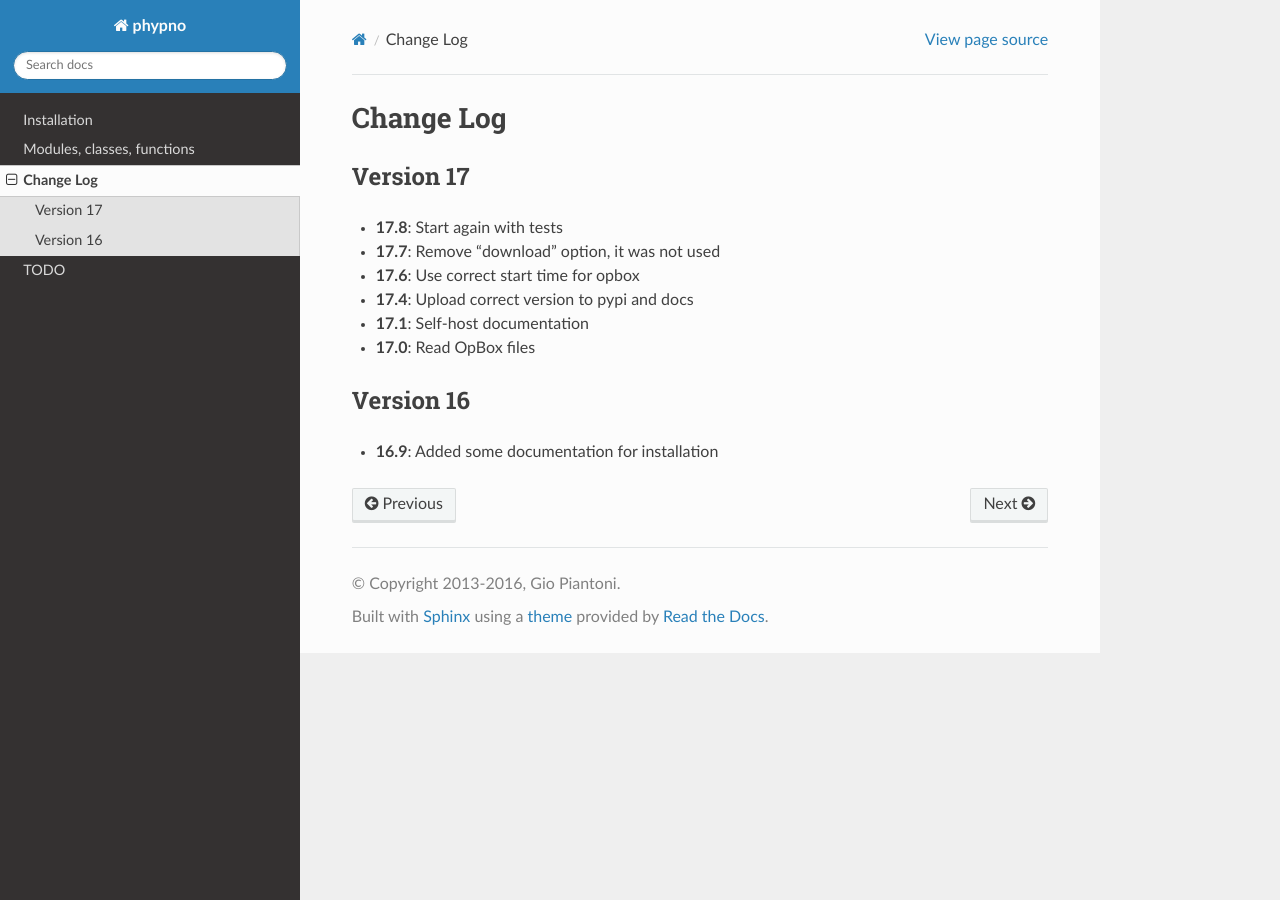
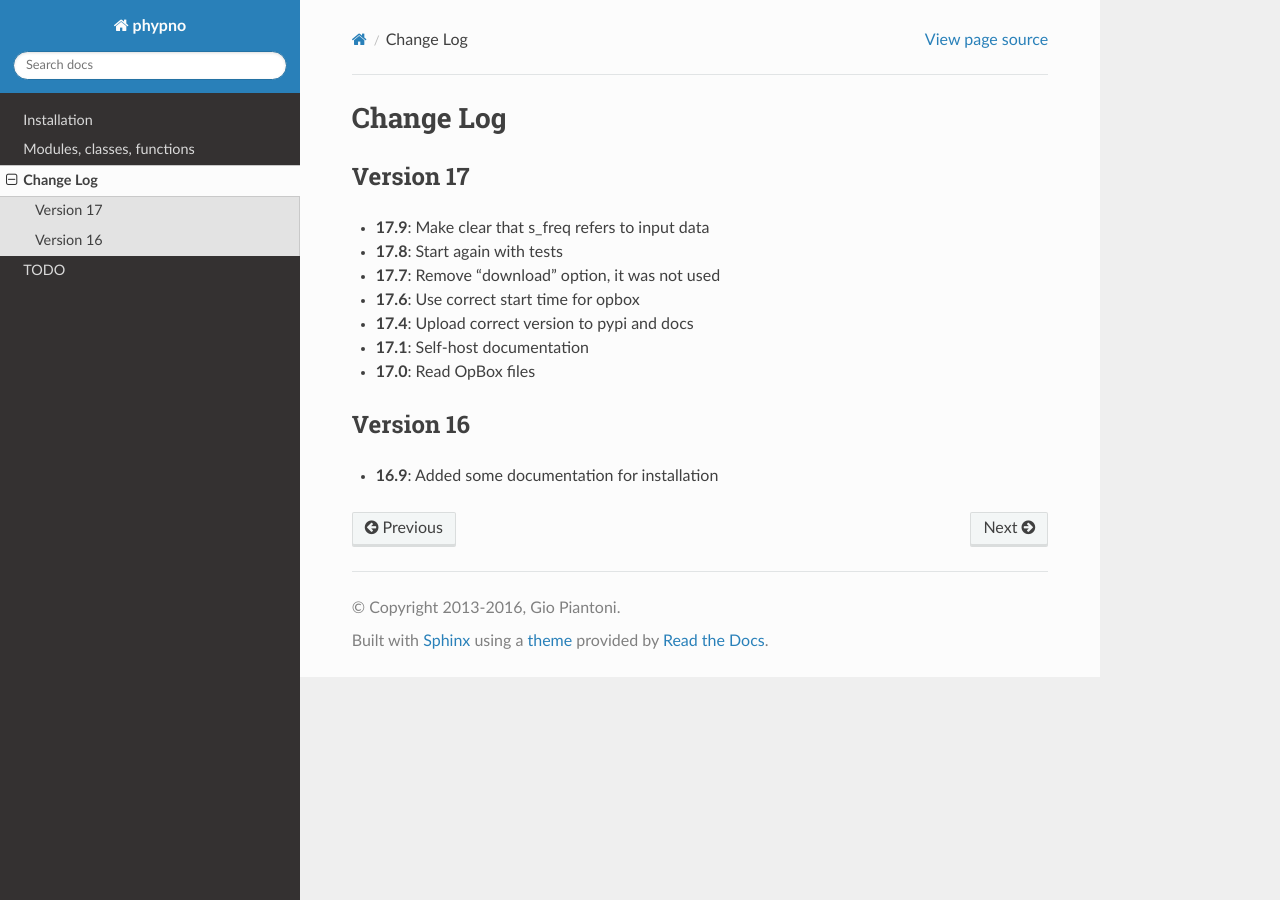
Before and after one commit to wonambi-python/wonambi, a Sphinx documentation site: the page built from docs/source/changelog.rst, in a window 1280 px wide. Built offline with Sphinx 7.4.7 and the Read the Docs theme 2.0.0, drawn with Linux system fonts in a browser that asks for light colours; pages that are not in the unit, such as notebooks, are missing from menus.

Commit message:
new version

```diff
--- a/docs/source/changelog.rst
+++ b/docs/source/changelog.rst
@@ -2,6 +2,7 @@ Change Log
 ==========
 Version 17
 ----------
+- **17.9**: Make clear that s_freq refers to input data
 - **17.8**: Start again with tests
 - **17.7**: Remove "download" option, it was not used
 - **17.6**: Use correct start time for opbox
```
Also changed, not shown: 1 other file.
